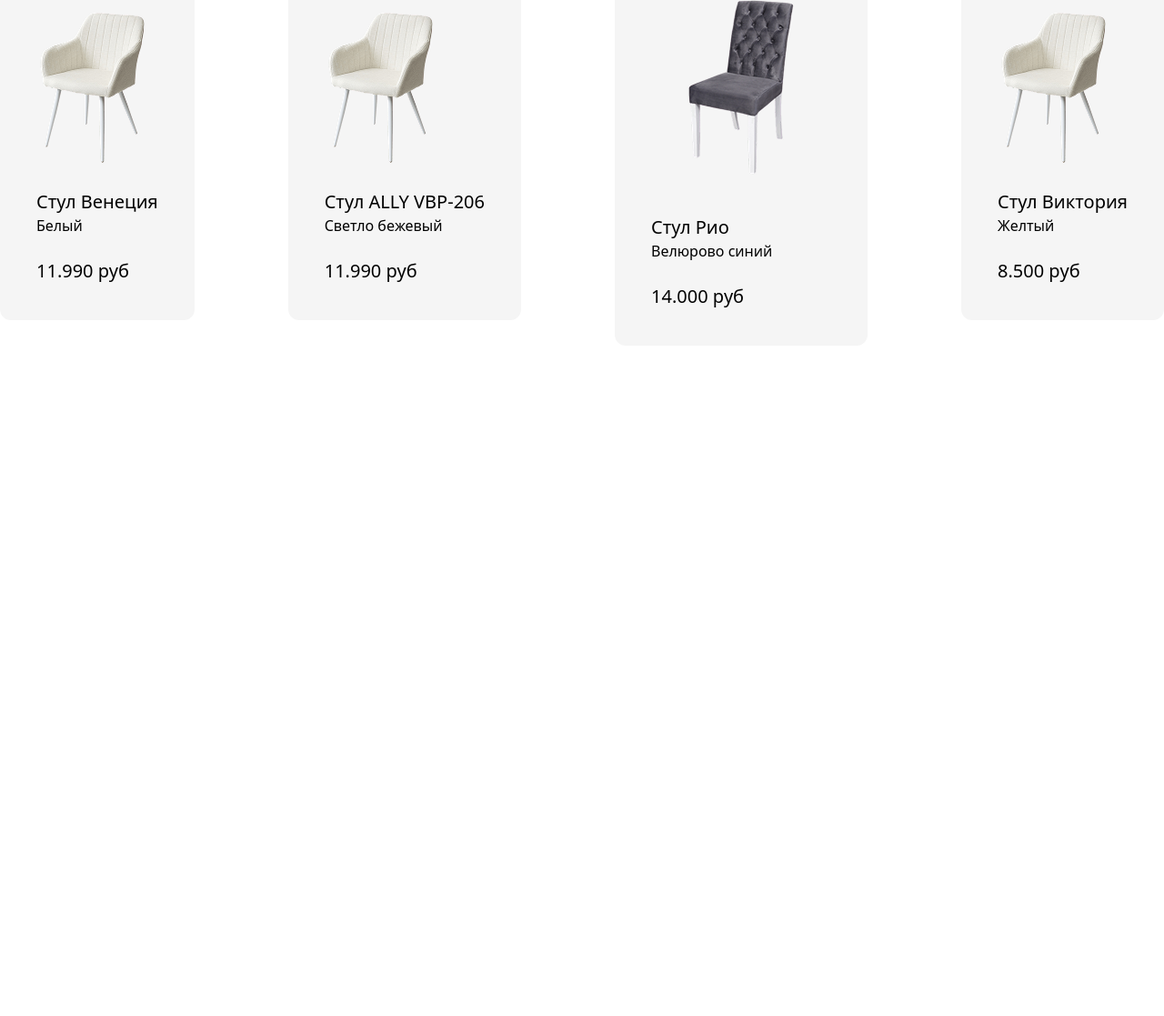
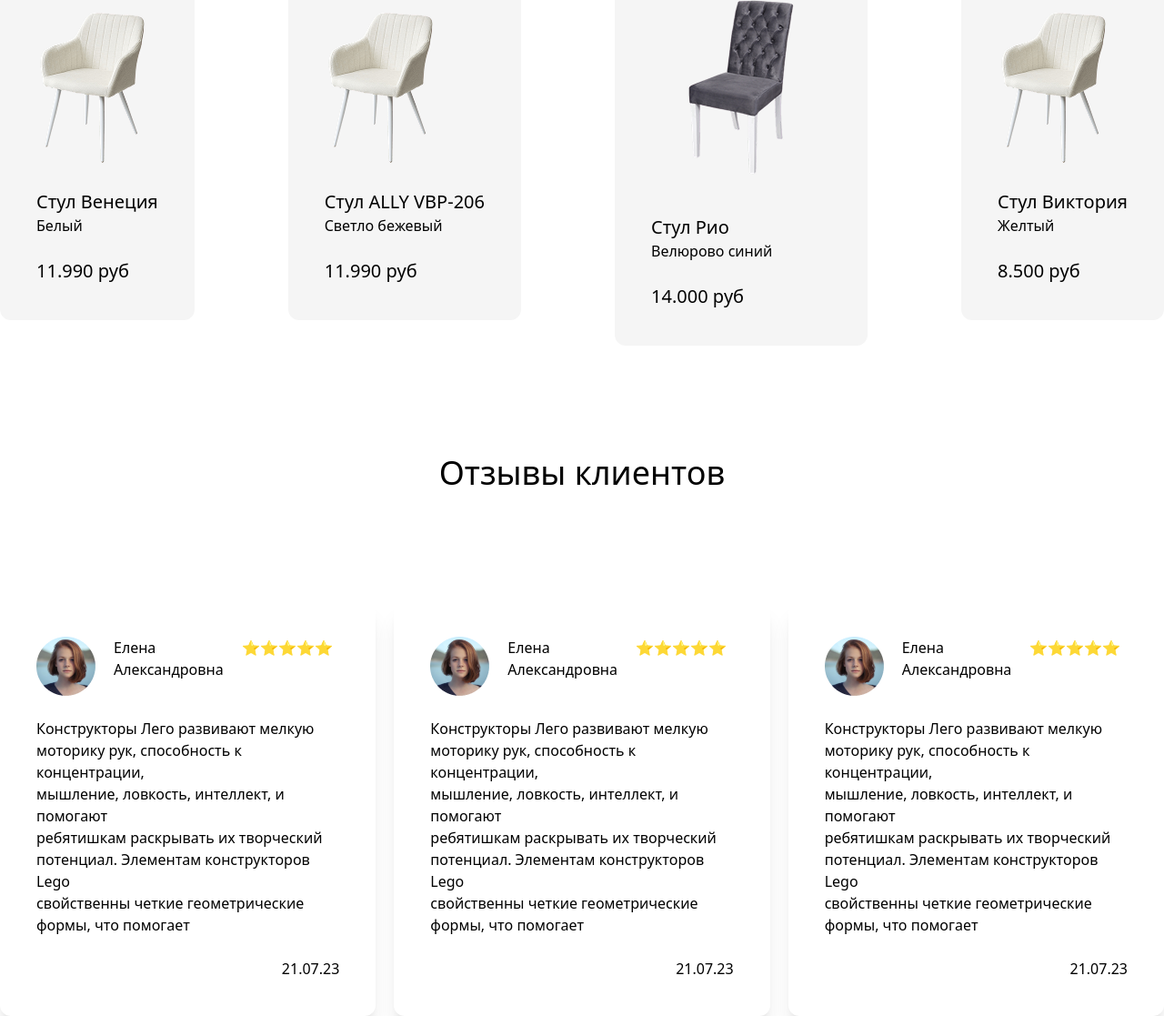
Before and after one commit to shokirovsh01/branch, a website: page index.html in a window 1280 px wide. Shown: the part 1714-2831 px from the top of the page at 91% size. Before the commit the page ends 2094 px from the top, so only its background shows below. Drawn offline with Linux system fonts and the light colour scheme.

Commit message:
section 3

```diff
--- a/index.html
+++ b/index.html
@@ -203,6 +203,78 @@
 </section>
 
 
+<!-- section 3 -->
+
+
+
+
+<!-- section 4 -->
+
+<h1 class="text-4xl text-center mt-30 mb-30">Отзывы клиентов</h1>
+
+
+<section class="flex justify-between max-w-325 m-auto flex-col lg:flex-row gap-5">
+
+<div class="p-10 rounded-xl shadow-xl">
+
+<nav class="flex gap-5">
+
+    <div class="flex gap-5">
+
+        <img src="./Image/Mask group (6).png" alt="">
+        <h1>Елена <br> Александровна</h1>
+    </div>
+
+<h1>⭐⭐⭐⭐⭐</h1>
+
+</nav>
+
+<br>
+<p> Конструкторы Лего развивают мелкую <br> моторику рук, способность к концентрации, <br> мышление, ловкость, интеллект, и помогают <br> ребятишкам раскрывать их творческий <br> потенциал. Элементам конструкторов Lego <br> свойственны четкие геометрические <br> формы, что помогает </p>
+<br>
+<p class="text-end">21.07.23</p>
+</div>
+<div class="p-10 rounded-xl shadow-xl">
+
+<nav class="flex gap-5">
+
+    <div class="flex gap-5">
+
+        <img src="./Image/Mask group (6).png" alt="">
+        <h1>Елена <br> Александровна</h1>
+    </div>
+
+<h1>⭐⭐⭐⭐⭐</h1>
+
+</nav>
+
+<br>
+<p> Конструкторы Лего развивают мелкую <br> моторику рук, способность к концентрации, <br> мышление, ловкость, интеллект, и помогают <br> ребятишкам раскрывать их творческий <br> потенциал. Элементам конструкторов Lego <br> свойственны четкие геометрические <br> формы, что помогает </p>
+<br>
+<p class="text-end">21.07.23</p>
+</div>
+<div class="p-10 rounded-xl shadow-xl">
+
+<nav class="flex gap-5">
+
+    <div class="flex gap-5">
+
+        <img src="./Image/Mask group (6).png" alt="">
+        <h1>Елена <br> Александровна</h1>
+    </div>
+
+<h1>⭐⭐⭐⭐⭐</h1>
+
+</nav>
+
+<br>
+<p> Конструкторы Лего развивают мелкую <br> моторику рук, способность к концентрации, <br> мышление, ловкость, интеллект, и помогают <br> ребятишкам раскрывать их творческий <br> потенциал. Элементам конструкторов Lego <br> свойственны четкие геометрические <br> формы, что помогает </p>
+<br>
+<p class="text-end">21.07.23</p>
+</div>
+
+
+</section>
 
 
 
```
Also changed, not shown: Image/Mask group (6).png (added), src/output.css.
